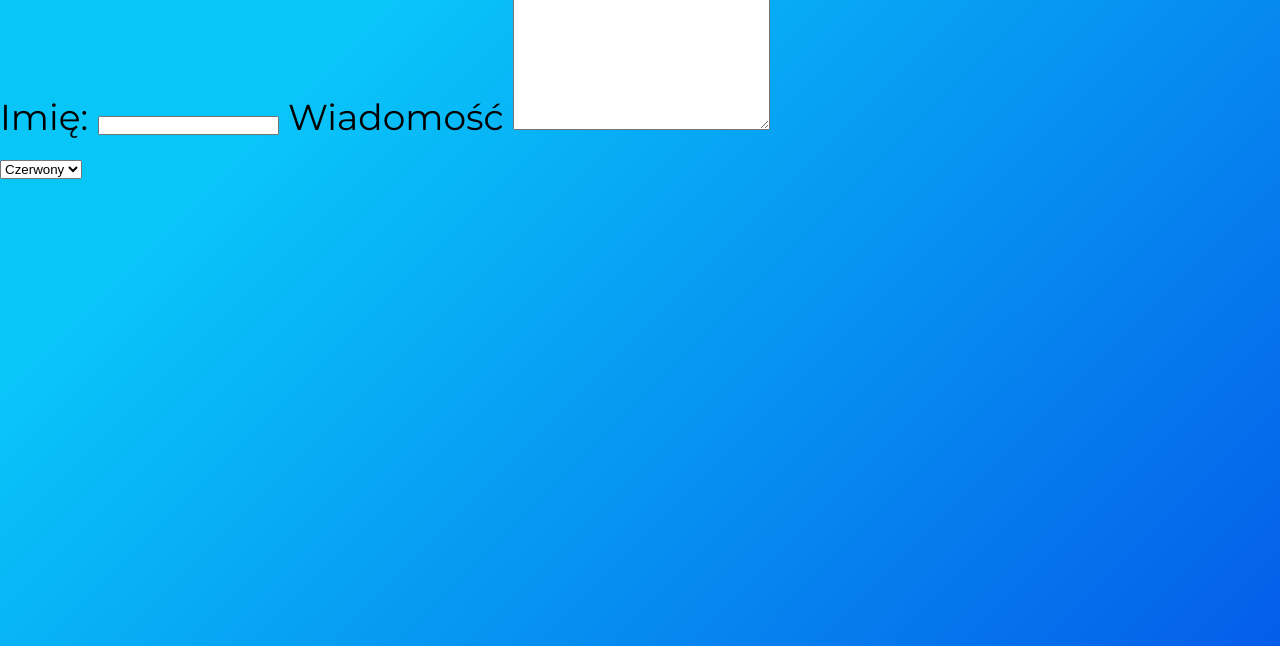
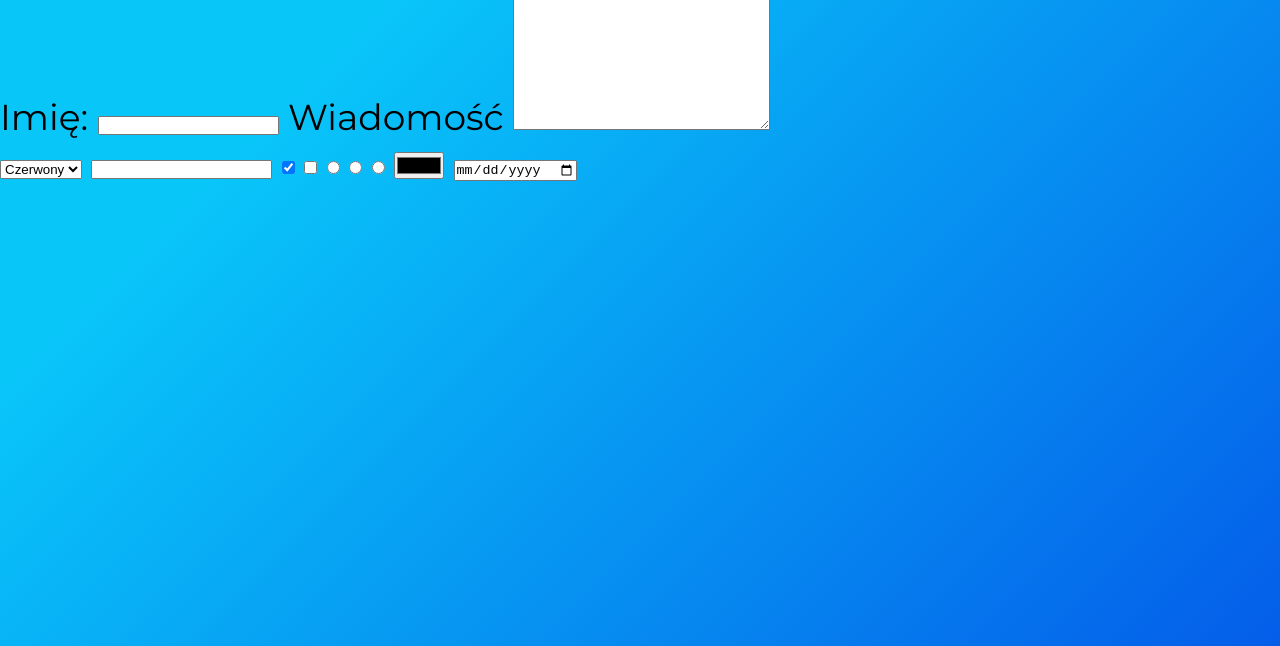
Before and after one commit to AdamAPNG/www_cz1, a plain HTML site: page index.html in a window 1280 px wide. Shown: the part 154-800 px from the top of the page. Drawn offline with Linux system fonts and the light colour scheme.

Commit message:
add new input

```diff
--- a/index.html
+++ b/index.html
@@ -32,6 +32,15 @@
         <option value="">Niebieski</option>
         <option value="" disabled>Zielony</option>
     </select>
+
+    <input type="text">
+    <input type="checkbox" checked>
+    <input type="checkbox">
+    <input type="radio">
+    <input type="radio">
+    <input type="radio">
+    <input type="color">
+    <input type="date">
 </body>
 
 </html>
```
